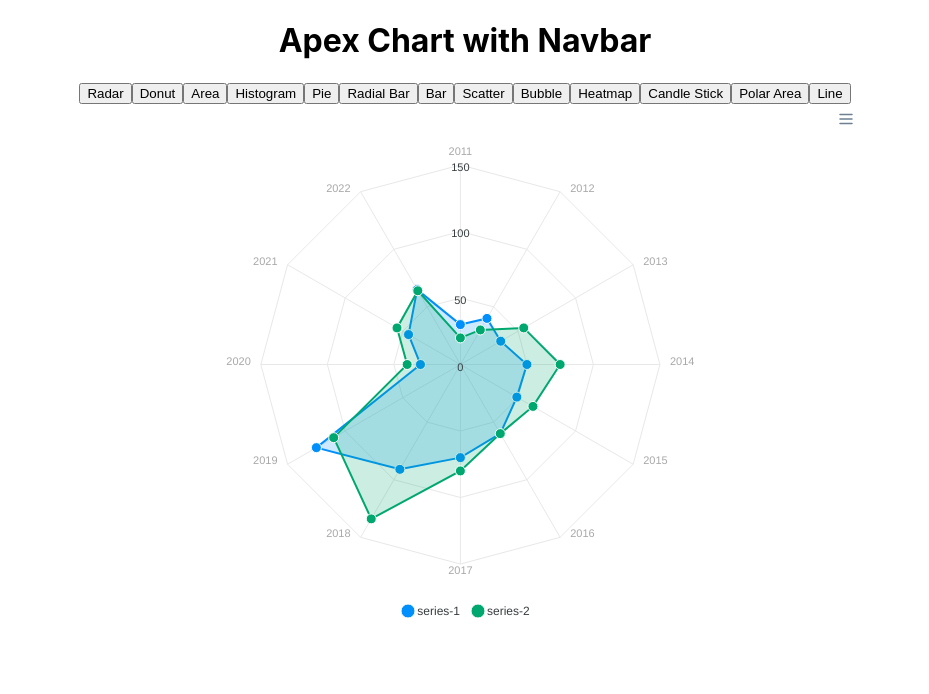
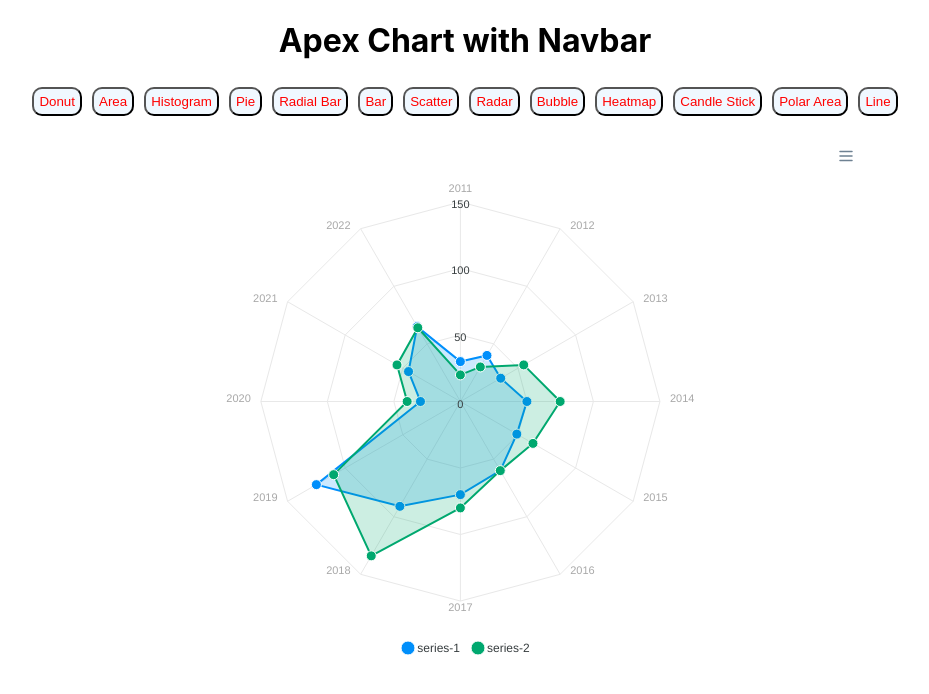
Before and after one commit to bekircbc/apexcharts-pie-donut, a React (Vite) app: page / in a window 1280 px wide. Shown: the top 694 px of the page, without its empty margins (175-1104 px from the left). Built offline with nearby package versions, Linux system fonts and the light colour scheme.

Commit message:
some charts still not working..

```diff
--- a/src/App.jsx
+++ b/src/App.jsx
@@ -36,7 +36,7 @@ export const App = () => {
 
   const pieSeries = [
     {
-      data: [44, 55, 13, 43, 22],
+      series: [44, 55, 13, 43, 22],
     },
   ];
 
@@ -67,7 +67,6 @@ export const App = () => {
     <div className="App">
       <h1>Apex Chart with Navbar</h1>
       <nav className="navbar">
-        <button onClick={() => setType("radar")}>Radar</button>
         <button onClick={() => setType("donut")}>Donut</button>
         <button onClick={() => setType("area")}>Area</button>
         <button onClick={() => setType("histogram")}>Histogram</button>
@@ -75,6 +74,7 @@ export const App = () => {
         <button onClick={() => setType("radialBar")}>Radial Bar</button>
         <button onClick={() => setType("bar")}>Bar</button>
         <button onClick={() => setType("scatter")}>Scatter</button>
+        <button onClick={() => setType("radar")}>Radar</button>
         <button onClick={() => setType("bubble")}>Bubble</button>
         <button onClick={() => setType("heatmap")}>Heatmap</button>
         <button onClick={() => setType("candleStick")}>Candle Stick</button>
--- a/src/App.scss
+++ b/src/App.scss
@@ -3,4 +3,14 @@
   flex-direction: column;
   justify-content: center;
   align-items: center;
+  .navbar {
+    margin-bottom: 20px;
+    button {
+      background-color: aliceblue;
+      color: red;
+      margin: 5px;
+      padding: 5px;
+      border-radius: 10px;
+    }
+  }
 }
```
